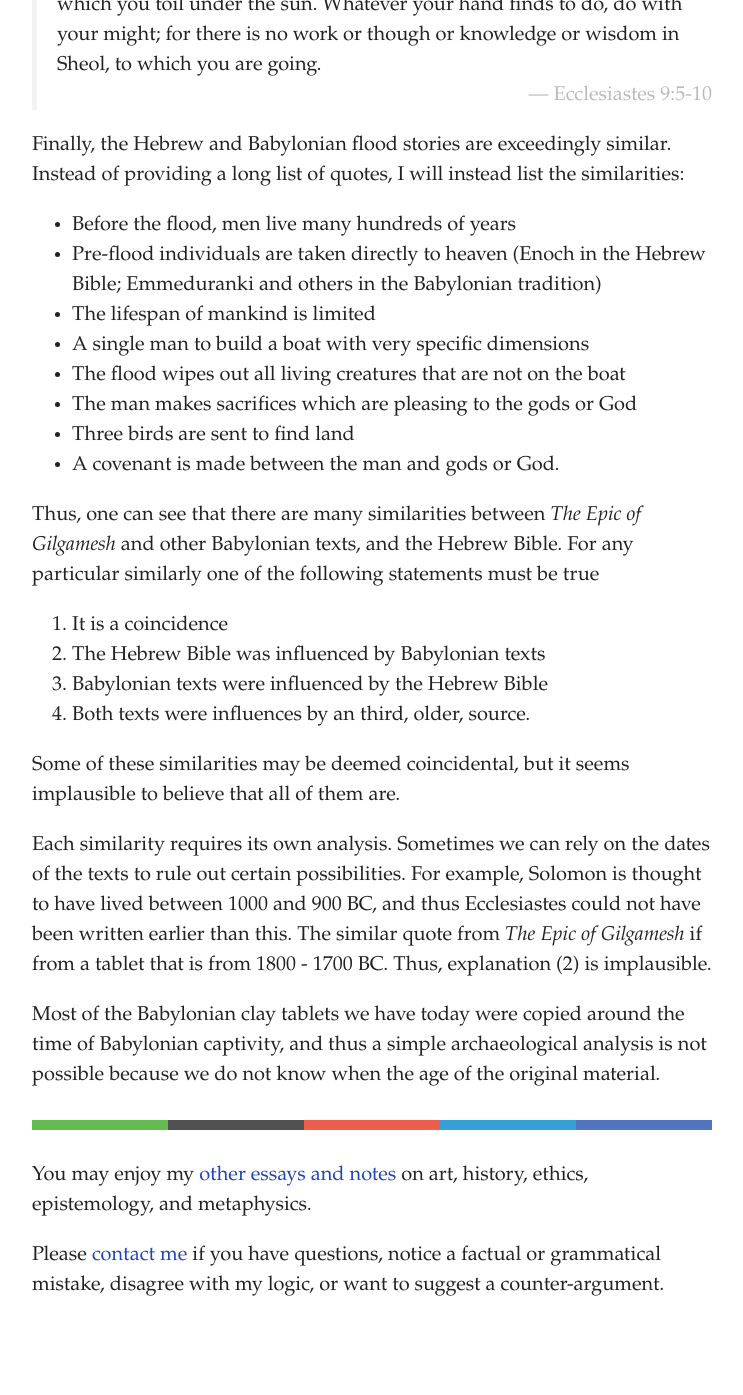
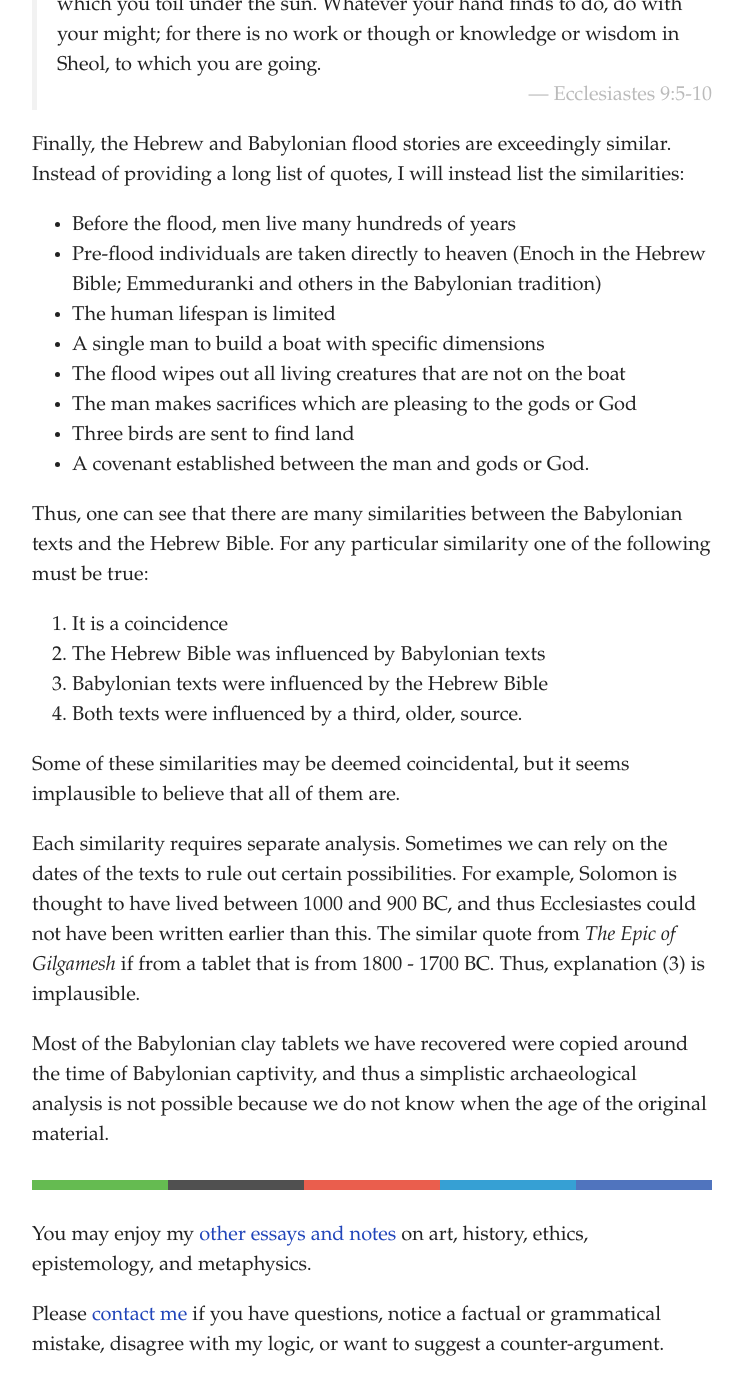
Before and after one commit to artsandmetaphysics/goodlifeodyssey, a Jekyll site: the page built from _essays/the-epic-of-gilgamesh.md, in a window 1280 px wide and 1400 px high, scrolled down 5635 px. Shown: the top 1395 px of the window, without its empty margins (268-1011 px from the left). Built offline with Jekyll 4.4.1, drawn with Linux system fonts in a browser that asks for light colours; before the commit the page ends 6975 px from its top, so only the background shows below that.

Commit message:
Fix spelling errors

```diff
--- a/_essays/the-epic-of-gilgamesh.md
+++ b/_essays/the-epic-of-gilgamesh.md
@@ -147,22 +147,22 @@ Finally, the Hebrew and Babylonian flood stories are exceedingly similar.  Inste
 
 - Before the flood, men live many hundreds of years
 - Pre-flood individuals are taken directly to heaven (Enoch in the Hebrew Bible; Emmeduranki and others in the Babylonian tradition)
-- The lifespan of mankind is limited
-- A single man to build a boat with very specific dimensions
+- The human lifespan is limited
+- A single man to build a boat with specific dimensions
 - The flood wipes out all living creatures that are not on the boat
 - The man makes sacrifices which are pleasing to the gods or God
 - Three birds are sent to find land
-- A covenant is made between the man and gods or God.
+- A covenant established between the man and gods or God.
 
-Thus, one can see that there are many similarities between *The Epic of Gilgamesh* and other Babylonian texts, and the Hebrew Bible.  For any particular similarly one of the following statements must be true
+Thus, one can see that there are many similarities between the Babylonian texts and the Hebrew Bible.  For any particular similarity one of the following must be true:
 
 1. It is a coincidence
 2. The Hebrew Bible was influenced by Babylonian texts
 3. Babylonian texts were influenced by the Hebrew Bible
-4. Both texts were influences by an third, older, source.
+4. Both texts were influenced by a third, older, source.
 
 Some of these similarities may be deemed coincidental, but it seems implausible to believe that all of them are.
 
-Each similarity requires its own analysis.  Sometimes we can rely on the dates of the texts to rule out certain possibilities.  For example, Solomon is thought to have lived between 1000 and 900 BC, and thus Ecclesiastes could not have been written earlier than this.  The similar quote from *The Epic of Gilgamesh* if from a tablet that is from 1800 - 1700 BC.  Thus, explanation (2) is implausible.
+Each similarity requires separate analysis.  Sometimes we can rely on the dates of the texts to rule out certain possibilities.  For example, Solomon is thought to have lived between 1000 and 900 BC, and thus Ecclesiastes could not have been written earlier than this.  The similar quote from *The Epic of Gilgamesh* if from a tablet that is from 1800 - 1700 BC.  Thus, explanation (3) is implausible.
 
-Most of the Babylonian clay tablets we have today were copied around the time of Babylonian captivity, and thus a simple archaeological analysis is not possible because we do not know when the age of the original material.
+Most of the Babylonian clay tablets we have recovered were copied around the time of Babylonian captivity, and thus a simplistic archaeological analysis is not possible because we do not know when the age of the original material.
```
